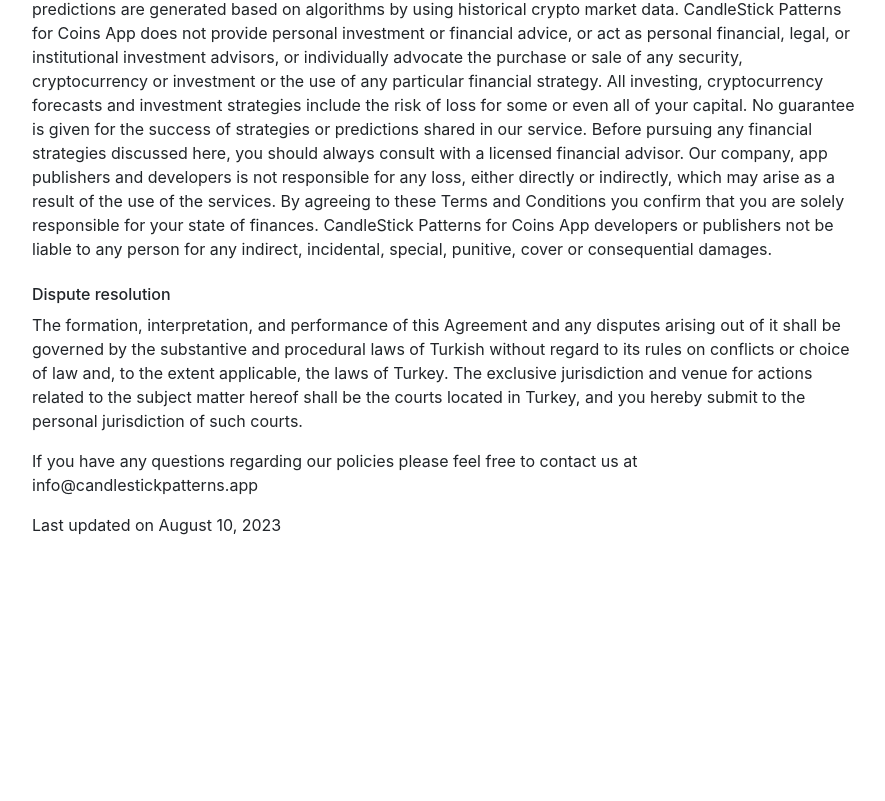
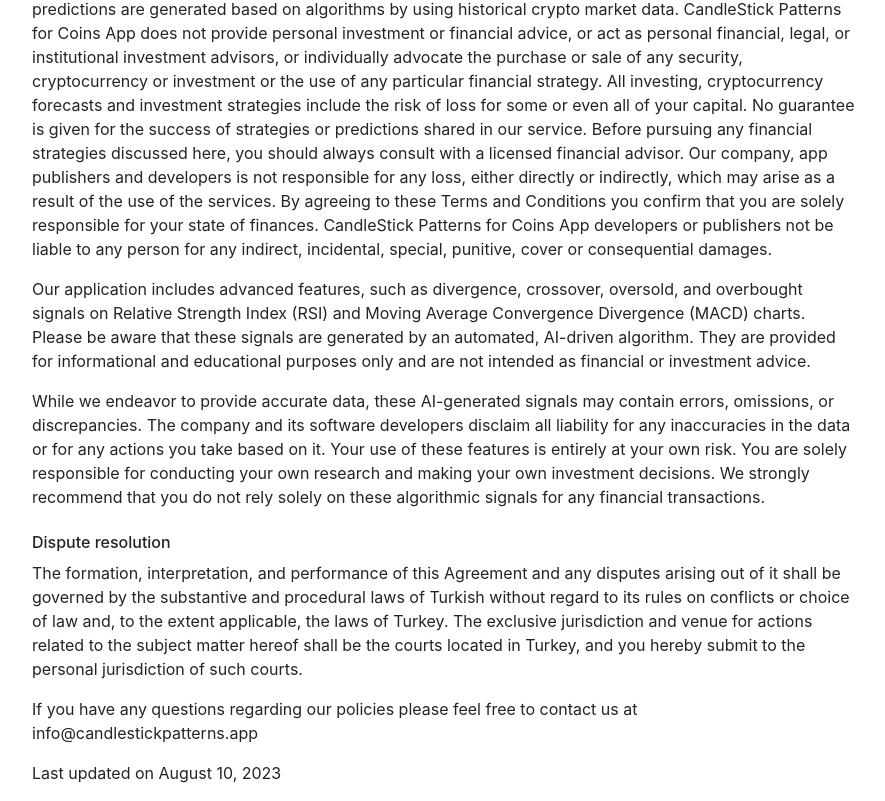
Before and after one commit to EmreKiyat/emrekiyat.github.io, a plain HTML site: page coin/terms/termsofuse.html in a window 1280 px wide. Shown: the part 1649-2450 px from the top of the page, without its empty margins (69-954 px from the left). Before the commit the page ends 2202 px from the top, so only its background shows below. Drawn offline with nearby package versions, Linux system fonts and the light colour scheme.

Commit message:
RSI,MACD bilgileri eklendi

```diff
--- a/coin/terms/termsofuse.html
+++ b/coin/terms/termsofuse.html
@@ -82,7 +82,12 @@
 
                     CandleStick Patterns for Coins App developers or publishers not be liable to any person for any indirect, incidental, special, punitive, cover or consequential damages.
                 </p>
-
+                <p>
+                    Our application includes advanced features, such as divergence, crossover, oversold, and overbought signals on Relative Strength Index (RSI) and Moving Average Convergence Divergence (MACD) charts. Please be aware that these signals are generated by an automated, AI-driven algorithm. They are provided for informational and educational purposes only and are not intended as financial or investment advice.
+                </p>
+<p>
+    While we endeavor to provide accurate data, these AI-generated signals may contain errors, omissions, or discrepancies. The company and its software developers disclaim all liability for any inaccuracies in the data or for any actions you take based on it. Your use of these features is entirely at your own risk. You are solely responsible for conducting your own research and making your own investment decisions. We strongly recommend that you do not rely solely on these algorithmic signals for any financial transactions.
+</p>
                 <h6 class="mt-4 mb-2">
                     Dispute resolution
                 </h6>
@@ -103,4 +108,5 @@
         </div>
     </div>
 </body>
+
 </html>
```
